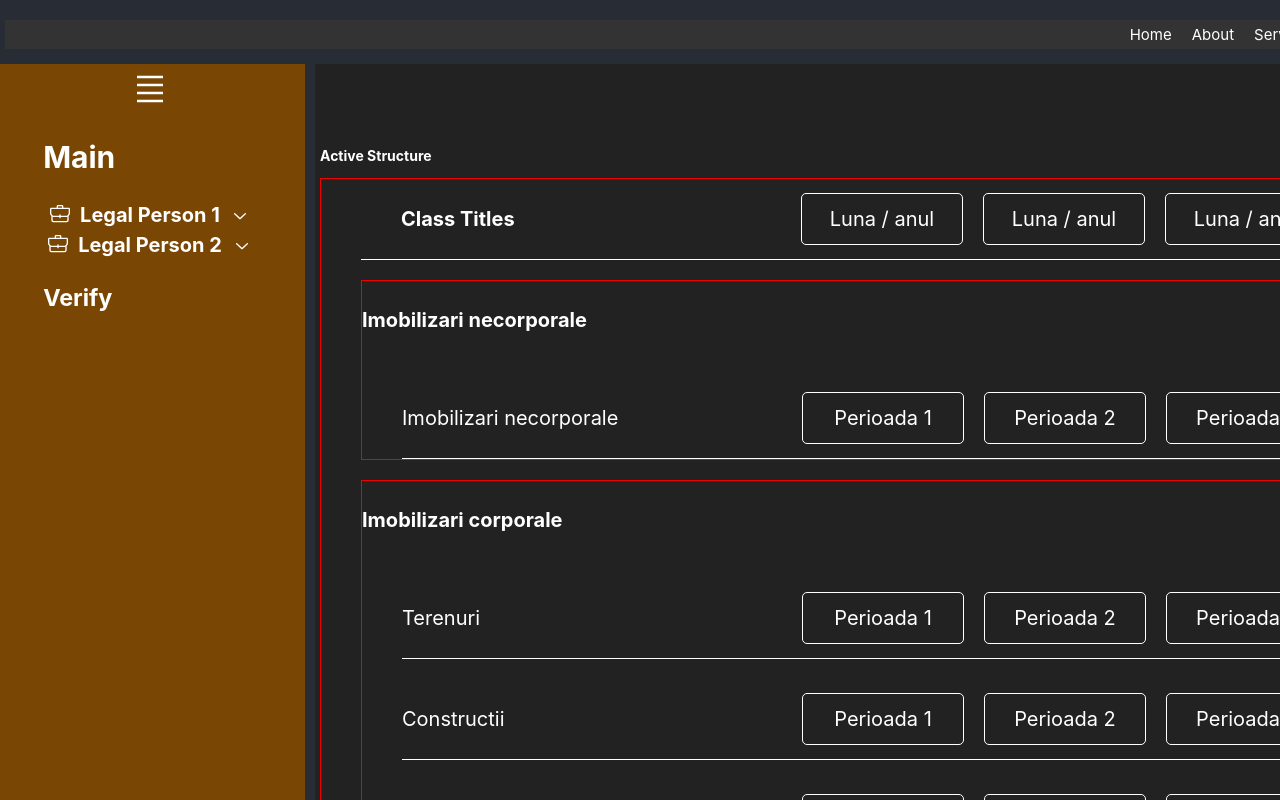
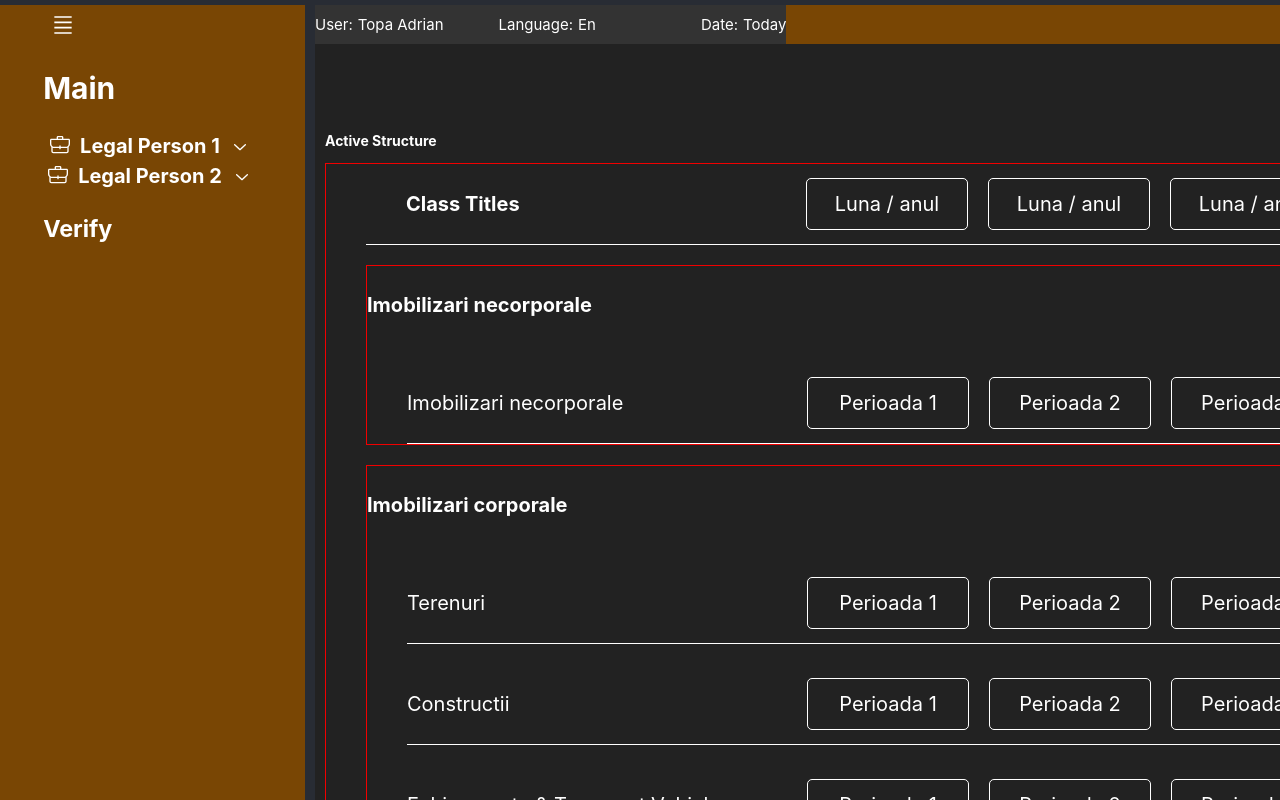
Before and after one commit to exigibil/FinnAZ, a React (Create React App) app in the folder finnaz/: page / in a window 1280 px wide. Shown: the top 800 px of the page. Built offline with nearby package versions, Linux system fonts and the light colour scheme.

Commit message:
burget menu
add menu dropdown and moving the nav tu the right side

```diff
--- a/finnaz/src/Componenets/NavigationBar/NavigationBar.jsx
+++ b/finnaz/src/Componenets/NavigationBar/NavigationBar.jsx
@@ -4,12 +4,14 @@ import styles from "./NavigationBar.module.css";
 const NavigationBar = () => {
 return (
     <div className={styles.navigationBar}>
-      <ul>
-        <li>Home</li>
-        <li>About</li>
-        <li>Services</li>
-        <li>Contact</li>
-      </ul>
+      <div>
+        <div>User: <span>Topa Adrian</span></div>
+        <div>Language: <span>En</span></div>
+        <div>Date: <span>Today</span> </div>
+      </div>
+
+
+
     </div>
   );
 }
--- a/finnaz/src/Componenets/NavigationBar/NavigationBar.module.css
+++ b/finnaz/src/Componenets/NavigationBar/NavigationBar.module.css
@@ -1,15 +1,20 @@
 .navigationBar {
 
-    ul{
+    div{
         display: flex;
         flex-direction: row;
-        justify-content: center;
-        align-items: center;
-        gap: 20px;
+        gap: 5px;
         padding: 5px 0px;
         background-color: #333;
         list-style-type: none;
 
+        div:first-child{
+            margin-right: 50px;
+        }
+        div:last-child{
+            margin-left: 100px;
+        }
+
     }
 
 }
--- a/finnaz/src/Pages/LeftMenu/LeftSideMenu.jsx
+++ b/finnaz/src/Pages/LeftMenu/LeftSideMenu.jsx
@@ -1,12 +1,32 @@
 import React, { useState } from "react";
 import styles from "./LeftSideMenu.module.css";
-import { RxRows, RxBackpack, RxChevronDown, RxChevronLeft  } from "react-icons/rx";
+import { RxRows, RxBackpack, RxChevronDown } from "react-icons/rx";
 
 const LeftSideMenu = () => {
   const [openDropdowns, setOpenDropdowns] = useState({
     legalPerson1: false,
     legalPerson2: false,
   });
+
+  const [menuDropdown, setMenuDropdown] = useState({
+    Menu1: false,
+    Menu2: false,
+    Menu3: false,
+  });
+
+  const menuBurgerIcon = () => {
+    setMenuDropdown((prev) => ({
+      ...prev,
+      Menu1: !prev.Menu1,
+      Menu2: !prev.Menu2,
+      Menu3: !prev.Menu3,
+    }));
+    if (menuDropdown) {
+      document.body.style.overflow = "hidden";
+    } else {
+      document.body.style.overflow = "auto";
+    }
+  };
 
   const toggleDropdown = (person) => {
     setOpenDropdowns((prev) => ({
@@ -19,7 +39,19 @@ const LeftSideMenu = () => {
     <div className={styles.leftMenuContainer}>
       <div className={styles.leftMenu}>
         <div className={styles.leftMenuIcon}>
-          <RxRows />{" "}
+          <RxRows
+            onClick={() => menuBurgerIcon("Menu")}
+            style={{ cursor: "pointer" }}
+          />
+          {menuDropdown.Menu1 && (
+            <div className={styles.menuDropdown}>
+              <div className={styles.menuItem}>
+                <a>Menu 1</a>
+              </div>
+              <div className={styles.menuItem}>Menu 2</div>
+              <div className={styles.menuItem}>Menu 3</div>
+            </div>
+          )}
         </div>
 
         <div className={styles.leftMenuHeader}>
--- a/finnaz/src/Pages/LeftMenu/LeftSideMenu.module.css
+++ b/finnaz/src/Pages/LeftMenu/LeftSideMenu.module.css
@@ -6,15 +6,31 @@
   margin-right: 10px;
   width: 300px;
   height: 100%;
-        background-color: rgb(121, 70, 4);
+  background-color: #794604;
 
   .leftMenu {
-
     .leftMenuIcon {
       display: flex;
-                justify-content: center;
-                font-size: 30px;
+      justify-content: flex-start;
+      flex-direction: row;
+      gap: 5px;
+      font-size: 20px;
       padding: 10px;
+
+      .menuDropdown {
+        background-color: #8d5205e5;
+        border-radius: 8%;
+        padding: 10px;
+      }
+
+      .leftIconContainer {
+        display: flex;
+        flex-direction: column;
+        align-items: center;
+        gap: 5px;
+        padding: 5px 0px;
+        margin: 0px;
+      }
     }
 
     .leftMenuHeader {
@@ -59,16 +75,20 @@
               }
             }
             .legalPersonInfo {
+                background-color: #8d5205e5;
+                border-radius: 8%;
+                padding: 5px 15px;
               p {
                 margin: 5px 0px;
                 font-size: 16px;
                 color: #ffffff;
-                            }
-                        }
-                    }
-                   }
+
 
               }
             }
           }
         }
+      }
+    }
+  }
+}
--- a/finnaz/src/Pages/MainScreen/MainScreen.jsx
+++ b/finnaz/src/Pages/MainScreen/MainScreen.jsx
@@ -7,18 +7,18 @@ import LeftSideMenu from "../LeftMenu/LeftSideMenu.jsx";
 const MainScreen = () => {
   return (
     <div className={styles.mainScreenContainer}>
-      <div>
-        {" "}
-        <NavigationBar />{" "}
-      </div>
-
-      <div className={styles.ContentMainContainer}>
+      <div className={styles.ContentContainer}>
         <div className={styles.leftMenuContainer}>
           <LeftSideMenu />
         </div>
 
         <div className={styles.rightMenuContainer}>
-          <Dashboard />
+          <div className={styles.userDataContainer}>
+            <NavigationBar />
+          </div>
+          <div>
+            <Dashboard />
+          </div>
         </div>
       </div>
     </div>
--- a/finnaz/src/Pages/MainScreen/MainScreen.module.css
+++ b/finnaz/src/Pages/MainScreen/MainScreen.module.css
@@ -4,11 +4,11 @@
     justify-content: center;
     padding: 5px;
 
-    .ContentMainContainer {
+    .ContentContainer {
         display: flex;
         flex-direction: row;
-        justify-content: center;
-        align-items: center;
+
+
         width: 100%;
         height: 100%;
     .leftMenuContainer {
@@ -23,9 +23,17 @@
     }
     .rightMenuContainer {
         display: flex;
-        flex-direction: row;
-        justify-content: center;
-        align-items: center;
+        flex-direction: column;
+
+
+        .userDataContainer {
+            display: flex;
+            justify-content: flex-start;
+            align-items: center;
+            width: 100%;
+            height: 100%;
+            background-color: rgb(121, 70, 4);
+        }
 
     }
 
```
Lines whose indentation alone changed are shown as unchanged.
